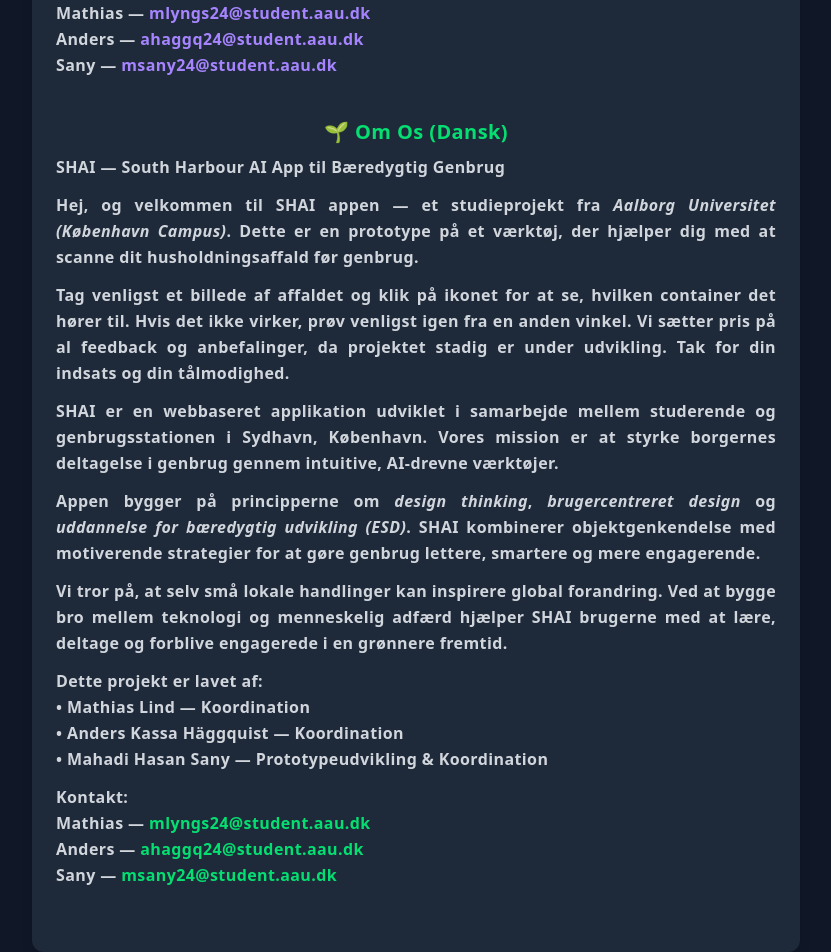
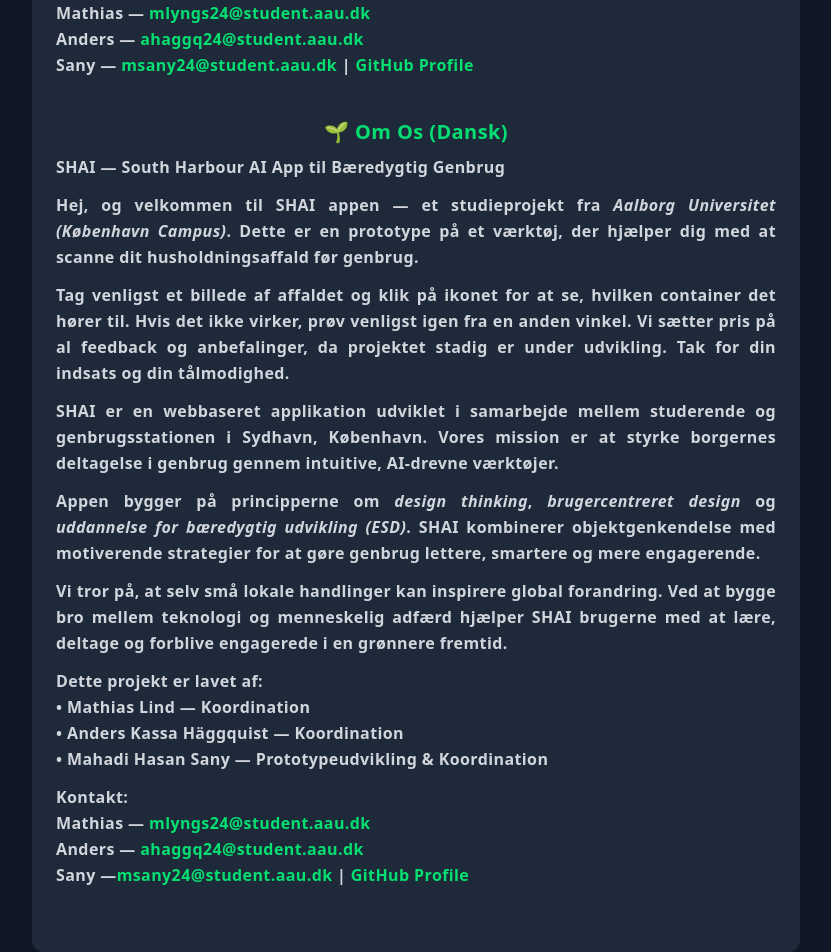
Before and after one commit to sanyhmahadi/shaiapp, a React (Vite) app: page /about in a window 1280 px wide. Shown: the part 856-1808 px from the top of the page, without its empty margins (224-1055 px from the left). Built offline with nearby package versions, Linux system fonts and the light colour scheme.

Commit message:
final_deployment_3

```diff
--- a/src/pages/About.jsx
+++ b/src/pages/About.jsx
@@ -44,23 +44,30 @@
           <strong>Contact:</strong><br />
           Mathias — <a
             href="mailto:mlyngs24@student.aau.dk"
-            className="text-violet-400 hover:underline"
+            className="text-green-400 hover:underline"
           >
             mlyngs24@student.aau.dk
           </a>
           <br />
           Anders — <a
             href="mailto:ahaggq24@student.aau.dk"
-            className="text-violet-400 hover:underline"
+            className="text-green-400 hover:underline"
           >
             ahaggq24@student.aau.dk
           </a>
           <br />
           Sany — <a
             href="mailto:msany24@student.aau.dk"
-            className="text-violet-400 hover:underline"
+            className="text-green-400 hover:underline"
           >
             msany24@student.aau.dk
+          </a> | <a
+            href="https://github.com/sanyhmahadi"
+            target="_blank"
+            rel="noopener noreferrer"
+            className="text-green-400 hover:underline"
+          >
+            GitHub Profile
           </a>
           </p>
 
@@ -121,12 +128,20 @@
         ahaggq24@student.aau.dk
       </a>
       <br />
-      Sany — <a
-        href="mailto:msany24@student.aau.dk"
-        className="text-green-400 hover:underline"
-      >
-        msany24@student.aau.dk
-      </a>
+      Sany —
+          <a
+            href="mailto:msany24@student.aau.dk"
+            className="text-green-400 hover:underline"
+          >
+            msany24@student.aau.dk
+          </a> | <a
+            href="https://github.com/sanyhmahadi"
+            target="_blank"
+            rel="noopener noreferrer"
+            className="text-green-400 hover:underline"
+          >
+            GitHub Profile
+          </a>
     </p>
   </div>
 </div>
--- a/src/pages/Calendar.jsx
+++ b/src/pages/Calendar.jsx
@@ -8,8 +8,8 @@
 
 const initialEvents = [
   // Example events (YYYY-MM-DD)
-  { date: "2025-12-05", title: "Model update: YOLO12s" },
-  { date: "2025-12-08", title: "Live Capture UX review" },
+  { date: "2025-12-05", title: "Re-Use Workshop" },
+  { date: "2025-12-08", title: "Live Articraft Making" },
   { date: "2025-12-15", title: "Deploy new bin images" },
 ];
 
```
Also changed, not shown: 1 other file (tests, documents, lock files or other folders).
